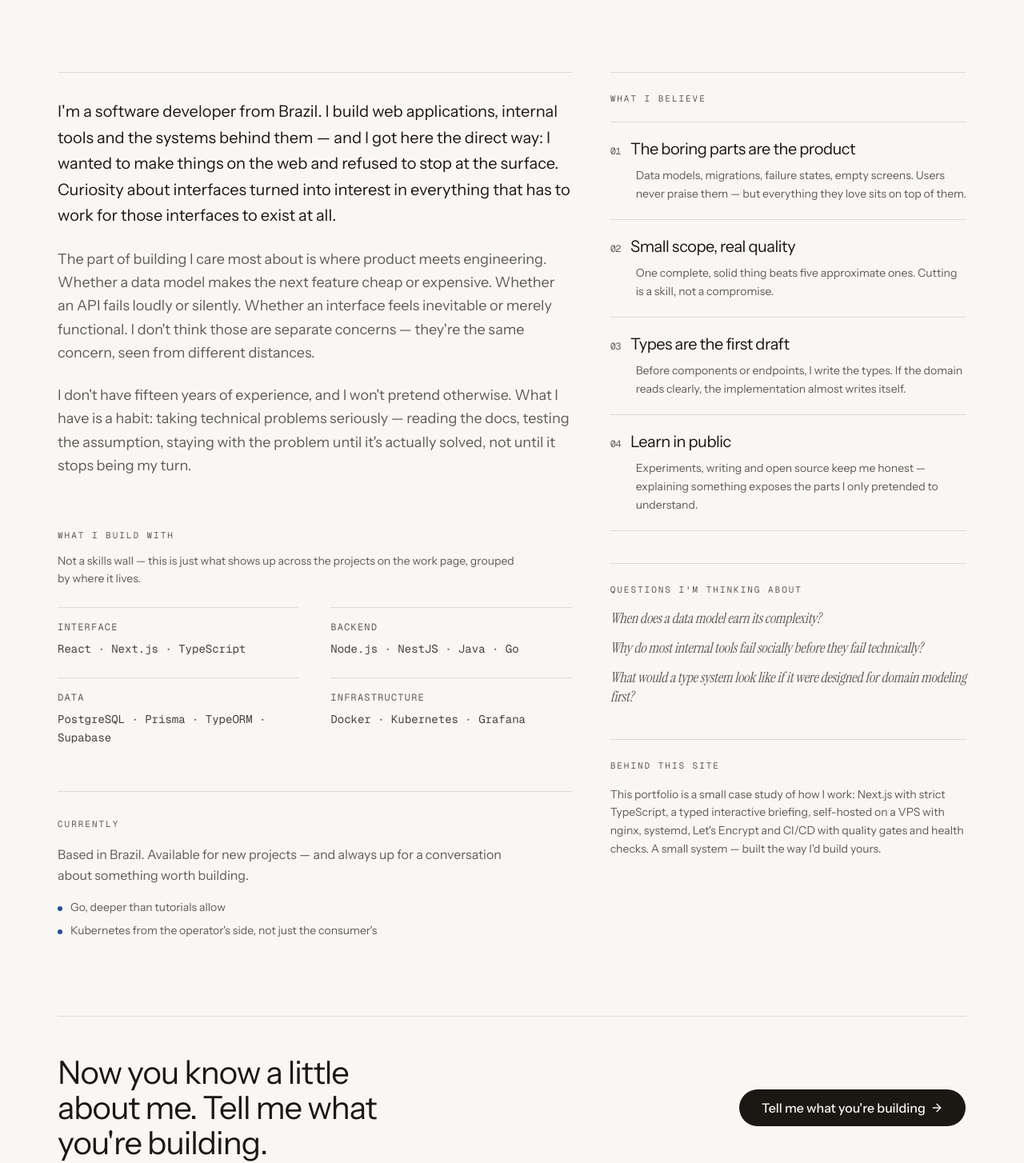
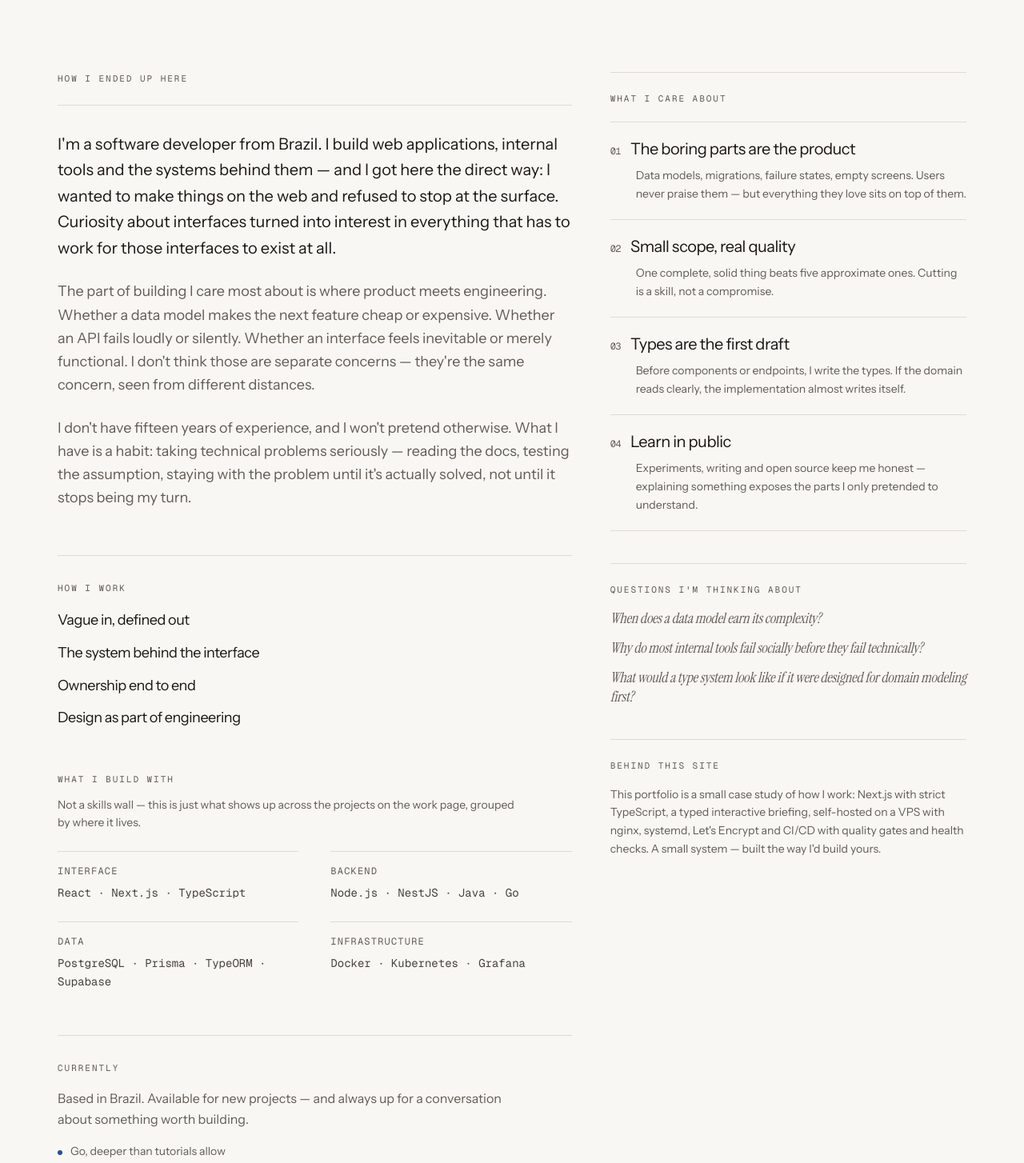
Before and after one commit to bernardofernandezz/bernardofernandezz.dev, a Next.js app: page /about in a window 1280 px wide. Shown: the part 438-1892 px from the top of the page at 80% size. Built offline with nearby package versions, Linux system fonts and the light colour scheme.

Commit message:
feat(about): restructure around story, values, craft and nerd corner
- label the story section, add compact how-I-work snapshot from approach data
- rename beliefs to what the author cares about, CTA now reads Get in touch

```diff
--- a/components/about/about-page.tsx
+++ b/components/about/about-page.tsx
@@ -1,5 +1,6 @@
 import Link from "next/link"
 import { ArrowRight } from "lucide-react"
+import { PersonJsonLd } from "@/components/seo/json-ld"
 import { Button } from "@/components/ui/button"
 import { Reveal } from "@/components/motion/reveal"
 import { Magnetic } from "@/components/site/magnetic"
@@ -15,6 +16,7 @@ export function AboutPage({ locale }: { locale: Locale }) {
 
   return (
     <div className="container-page py-16 md:py-24">
+      <PersonJsonLd locale={locale} />
       <Reveal>
         <p className="eyebrow">{dict.common.nav.about}</p>
         <h1 className="mt-6 max-w-3xl font-display text-display-lg tracking-tight">
@@ -26,7 +28,10 @@ export function AboutPage({ locale }: { locale: Locale }) {
 
       <div className="mt-16 grid gap-14 md:mt-20 md:grid-cols-12 md:gap-12">
         <div className="md:col-span-7">
-          <div className="flex flex-col gap-6 border-t pt-8">
+          <Reveal>
+            <p className="eyebrow">{about.storyLabel}</p>
+          </Reveal>
+          <div className="mt-6 flex flex-col gap-6 border-t pt-8">
             {about.story.map((paragraph, index) => (
               <Reveal key={index} delayMs={index * 80}>
                 <p
@@ -43,7 +48,23 @@ export function AboutPage({ locale }: { locale: Locale }) {
           </div>
 
           <Reveal>
-            <div className="mt-16">
+            <div className="mt-14 border-t pt-8">
+              <p className="eyebrow">{about.howLabel}</p>
+              <ul className="mt-5 flex flex-col gap-4">
+                {proof.approach.map((point) => (
+                  <li
+                    key={point.title}
+                    className="max-w-xl text-lg leading-snug tracking-tight"
+                  >
+                    {point.title}
+                  </li>
+                ))}
+              </ul>
+            </div>
+          </Reveal>
+
+          <Reveal>
+            <div className="mt-14">
               <p className="eyebrow">{about.workingWith}</p>
               <p className="mt-3 max-w-xl text-sm leading-relaxed text-muted-foreground">
                 {about.workingWithNote}
--- a/lib/i18n/dictionaries/en/about.ts
+++ b/lib/i18n/dictionaries/en/about.ts
@@ -10,11 +10,13 @@ export const about = {
     "The part of building I care most about is where product meets engineering. Whether a data model makes the next feature cheap or expensive. Whether an API fails loudly or silently. Whether an interface feels inevitable or merely functional. I don't think those are separate concerns — they're the same concern, seen from different distances.",
     "I don't have fifteen years of experience, and I won't pretend otherwise. What I have is a habit: taking technical problems seriously — reading the docs, testing the assumption, staying with the problem until it's actually solved, not until it stops being my turn.",
   ],
+  storyLabel: "How I ended up here",
+  howLabel: "How I work",
   workingWith: "What I build with",
   workingWithNote:
     "Not a skills wall — this is just what shows up across the projects on the work page, grouped by where it lives.",
   beliefs: {
-    label: "What I believe",
+    label: "What I care about",
     items: [
       {
         title: "The boring parts are the product",
@@ -53,8 +55,8 @@ export const about = {
   currently: "Currently",
   currentlyBody: (availability: string, location: string) =>
     `Based in ${location}. ${availability} — and always up for a conversation about something worth building.`,
-  ctaLine: "Now you know a little about me. Tell me what you're building.",
-  ctaButton: "Tell me what you're building",
+  ctaLine: "Now you know a little about me.",
+  ctaButton: "Get in touch",
 }
 
 export type About = typeof about
--- a/lib/i18n/dictionaries/pt-br/about.ts
+++ b/lib/i18n/dictionaries/pt-br/about.ts
@@ -10,11 +10,13 @@ export const about = {
     "A parte de construir que mais me interessa é onde produto encontra engenharia: se o modelo de dados torna o próximo recurso barato ou caro; se a API falha alto ou falha calada; se a interface parece inevitável ou apenas funcional. Pra mim não são preocupações separadas — são a mesma preocupação vista de distâncias diferentes.",
     "Não tenho quinze anos de experiência e não vou fingir que tenho. O que tenho é um hábito: levar problema técnico a sério — ler a documentação, testar a suposição, ficar com o problema até ele estar resolvido de verdade, não até acabar minha vez.",
   ],
+  storyLabel: "Como vim parar aqui",
+  howLabel: "Como eu trabalho",
   workingWith: "O que eu uso pra construir",
   workingWithNote:
     "Não é uma parede de skills — é só o que aparece nos projetos da página de projetos, agrupado pelo lugar que ocupa.",
   beliefs: {
-    label: "No que eu acredito",
+    label: "Com o que me importo",
     items: [
       {
         title: "As partes chatas são o produto",
@@ -53,8 +55,8 @@ export const about = {
   currently: "No momento",
   currentlyBody: (availability: string, location: string) =>
     `Vivo no ${location}. ${availability} — e sempre aberto a uma conversa sobre algo que valha a pena construir.`,
-  ctaLine: "Agora você me conhece um pouco. Me conta o que você está construindo.",
-  ctaButton: "Me conta o que você está construindo",
+  ctaLine: "Agora você me conhece um pouco.",
+  ctaButton: "Entre em contato",
 }
 
 export type About = typeof about
```
